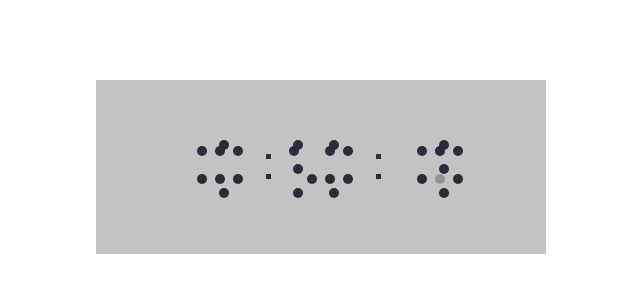
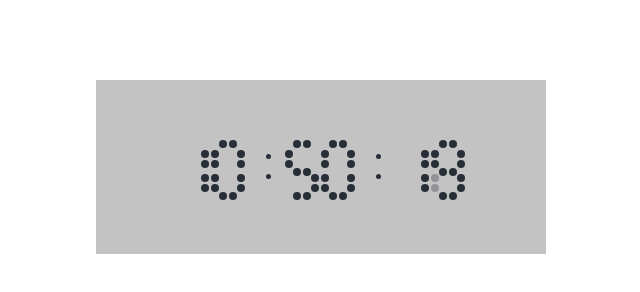
Before and after one commit to wertrain/dot-clock-js, a website: page app/index.html in a window 1280 px wide. Shown: the whole page, without its empty margins (319-959 px from the left). Drawn offline with nearby package versions, Linux system fonts and the light colour scheme.

Commit message:
デザインを整える

```diff
--- a/app/index.html
+++ b/app/index.html
@@ -12,9 +12,6 @@
   <body>
     <div id="clock">
       <div class="display">
-        <div class="weekdays"></div>
-        <div class="ampm"></div>
-        <div class="alarm"></div>
         <div class="digits"></div>
       </div>
     </div>
--- a/app/script/dotclock.js
+++ b/app/script/dotclock.js
@@ -31,6 +31,7 @@ $(function(){
 
       for(var i=1; i<8; i++){
         pos.append('<span class="d' + i + '">');
+        pos.append('<span class="d' + i + 'b">');
       }
 
       // Set the digits as key:value pairs in the digits object
--- a/app/style/degine.css
+++ b/app/style/degine.css
@@ -72,62 +72,124 @@
 }
 #clock .digits .d1 {
   left: 4px;
-  width: 10px;
-  height: 10px;
+  width: 8px;
+  height: 8px;
+  -webkit-border-radius: 50%;
+  -moz-border-radius: 50%;
+  border-radius: 50%;
+}
+#clock .digits .d1b {
+  left: 14px;
+  width: 8px;
+  height: 8px;
   -webkit-border-radius: 50%;
   -moz-border-radius: 50%;
   border-radius: 50%;
 }
 #clock .digits .d2 {
-  top: 24px;
+  top: 28px;
   left: 4px;
-  width: 10px;
-  height: 10px;
+  width: 8px;
+  height: 8px;
+  -webkit-border-radius: 50%;
+  -moz-border-radius: 50%;
+  border-radius: 50%;
+}
+#clock .digits .d2b {
+  top: 28px;
+  left: 14px;
+  width: 8px;
+  height: 8px;
   -webkit-border-radius: 50%;
   -moz-border-radius: 50%;
   border-radius: 50%;
 }
 #clock .digits .d3 {
-  top: 48px;
+  top: 52px;
   left: 4px;
-  width: 10px;
-  height: 10px;
+  width: 8px;
+  height: 8px;
+  -webkit-border-radius: 50%;
+  -moz-border-radius: 50%;
+  border-radius: 50%;
+}
+#clock .digits .d3b {
+  top: 52px;
+  left: 14px;
+  width: 8px;
+  height: 8px;
   -webkit-border-radius: 50%;
   -moz-border-radius: 50%;
   border-radius: 50%;
 }
 #clock .digits .d4 {
-  top: 6px;
-  left: 0px;
-  width: 10px;
-  height: 10px;
+  top: 10px;
+  left: -4px;
+  width: 8px;
+  height: 8px;
+  -webkit-border-radius: 50%;
+  -moz-border-radius: 50%;
+  border-radius: 50%;
+}
+#clock .digits .d4b {
+  top: 20px;
+  left: -4px;
+  width: 8px;
+  height: 8px;
   -webkit-border-radius: 50%;
   -moz-border-radius: 50%;
   border-radius: 50%;
 }
 #clock .digits .d5 {
-  top: 6px;
-  right: 0px;
-  width: 10px;
-  height: 10px;
+  top: 10px;
+  right: -2px;
+  width: 8px;
+  height: 8px;
+  -webkit-border-radius: 50%;
+  -moz-border-radius: 50%;
+  border-radius: 50%;
+}
+#clock .digits .d5b {
+  top: 20px;
+  right: -2px;
+  width: 8px;
+  height: 8px;
   -webkit-border-radius: 50%;
   -moz-border-radius: 50%;
   border-radius: 50%;
 }
 #clock .digits .d6 {
   top: 34px;
-  left: 0px;
-  width: 10px;
-  height: 10px;
+  left: -4px;
+  width: 8px;
+  height: 8px;
+  -webkit-border-radius: 50%;
+  -moz-border-radius: 50%;
+  border-radius: 50%;
+}
+#clock .digits .d6b {
+  top: 44px;
+  left: -4px;
+  width: 8px;
+  height: 8px;
   -webkit-border-radius: 50%;
   -moz-border-radius: 50%;
   border-radius: 50%;
 }
 #clock .digits .d7 {
   top: 34px;
-  right: 0px;
-  width: 10px;
-  height: 10px;
+  right: -2px;
+  width: 8px;
+  height: 8px;
+  -webkit-border-radius: 50%;
+  -moz-border-radius: 50%;
+  border-radius: 50%;
+}
+#clock .digits .d7b {
+  top: 44px;
+  right: -2px;
+  width: 8px;
+  height: 8px;
   -webkit-border-radius: 50%;
   -moz-border-radius: 50%;
   border-radius: 50%;
@@ -135,90 +197,139 @@
 
 /* 1 */
 #clock .digits div.one .d5,
-#clock .digits div.one .d7{
+#clock .digits div.one .d5b,
+#clock .digits div.one .d7,
+#clock .digits div.one .d7b {
   opacity:1;
 }
 
 /* 2 */
 #clock .digits div.two .d1,
+#clock .digits div.two .d1b,
 #clock .digits div.two .d5,
+#clock .digits div.two .d5b,
 #clock .digits div.two .d2,
+#clock .digits div.two .d2b,
 #clock .digits div.two .d6,
-#clock .digits div.two .d3{
+#clock .digits div.two .d6b,
+#clock .digits div.two .d3,
+#clock .digits div.two .d3b {
   opacity:1;
 }
 
 /* 3 */
 #clock .digits div.three .d1,
+#clock .digits div.three .d1b,
 #clock .digits div.three .d5,
+#clock .digits div.three .d5b,
 #clock .digits div.three .d2,
+#clock .digits div.three .d2b,
 #clock .digits div.three .d7,
-#clock .digits div.three .d3{
+#clock .digits div.three .d7b,
+#clock .digits div.three .d3,
+#clock .digits div.three .d3b {
   opacity:1;
 }
 
 /* 4 */
 #clock .digits div.four .d5,
+#clock .digits div.four .d5b,
 #clock .digits div.four .d2,
+#clock .digits div.four .d2b,
 #clock .digits div.four .d4,
-#clock .digits div.four .d7{
+#clock .digits div.four .d4b,
+#clock .digits div.four .d7,
+#clock .digits div.four .d7b {
   opacity:1;
 }
 
 /* 5 */
 #clock .digits div.five .d1,
+#clock .digits div.five .d1b,
 #clock .digits div.five .d2,
+#clock .digits div.five .d2b,
 #clock .digits div.five .d4,
+#clock .digits div.five .d4b,
 #clock .digits div.five .d3,
-#clock .digits div.five .d7{
+#clock .digits div.five .d3b,
+#clock .digits div.five .d7,
+#clock .digits div.five .d7b {
   opacity:1;
 }
 
 /* 6 */
 #clock .digits div.six .d1,
+#clock .digits div.six .d1b,
 #clock .digits div.six .d2,
+#clock .digits div.six .d2b,
 #clock .digits div.six .d4,
+#clock .digits div.six .d4b,
 #clock .digits div.six .d3,
+#clock .digits div.six .d3b,
 #clock .digits div.six .d6,
-#clock .digits div.six .d7{
+#clock .digits div.six .d6b,
+#clock .digits div.six .d7,
+#clock .digits div.six .d7b {
   opacity:1;
 }
 
 /* 7 */
 #clock .digits div.seven .d1,
+#clock .digits div.seven .d1b,
 #clock .digits div.seven .d5,
-#clock .digits div.seven .d7{
+#clock .digits div.seven .d5b,
+#clock .digits div.seven .d7,
+#clock .digits div.seven .d7b {
   opacity:1;
 }
 
 /* 8 */
 #clock .digits div.eight .d1,
+#clock .digits div.eight .d1b,
 #clock .digits div.eight .d2,
+#clock .digits div.eight .d2b,
 #clock .digits div.eight .d3,
+#clock .digits div.eight .d3b,
 #clock .digits div.eight .d4,
+#clock .digits div.eight .d4b,
 #clock .digits div.eight .d5,
+#clock .digits div.eight .d5b,
 #clock .digits div.eight .d6,
-#clock .digits div.eight .d7{
+#clock .digits div.eight .d6b,
+#clock .digits div.eight .d7,
+#clock .digits div.eight .d7b {
   opacity:1;
 }
 
 /* 9 */
 #clock .digits div.nine .d1,
+#clock .digits div.nine .d1b,
 #clock .digits div.nine .d2,
+#clock .digits div.nine .d2b,
 #clock .digits div.nine .d3,
+#clock .digits div.nine .d3b,
 #clock .digits div.nine .d4,
+#clock .digits div.nine .d4b,
 #clock .digits div.nine .d5,
-#clock .digits div.nine .d7{
+#clock .digits div.nine .d5b,
+#clock .digits div.nine .d7,
+#clock .digits div.nine .d7b {
   opacity:1;
 }
 
 /* 0 */
 #clock .digits div.zero .d1,
+#clock .digits div.zero .d1b,
 #clock .digits div.zero .d3,
+#clock .digits div.zero .d3b,
 #clock .digits div.zero .d4,
+#clock .digits div.zero .d4b,
 #clock .digits div.zero .d5,
+#clock .digits div.zero .d5b,
 #clock .digits div.zero .d6,
-#clock .digits div.zero .d7{
+#clock .digits div.zero .d6b,
+#clock .digits div.zero .d7,
+#clock .digits div.zero .d7b {
   opacity:1;
 }
 
@@ -236,6 +347,9 @@
   position:absolute;
   left:15px;
   top:14px;
+  -webkit-border-radius: 50%;
+  -moz-border-radius: 50%;
+  border-radius: 50%;
 }
 
 #clock .digits div.dots:after{
```
